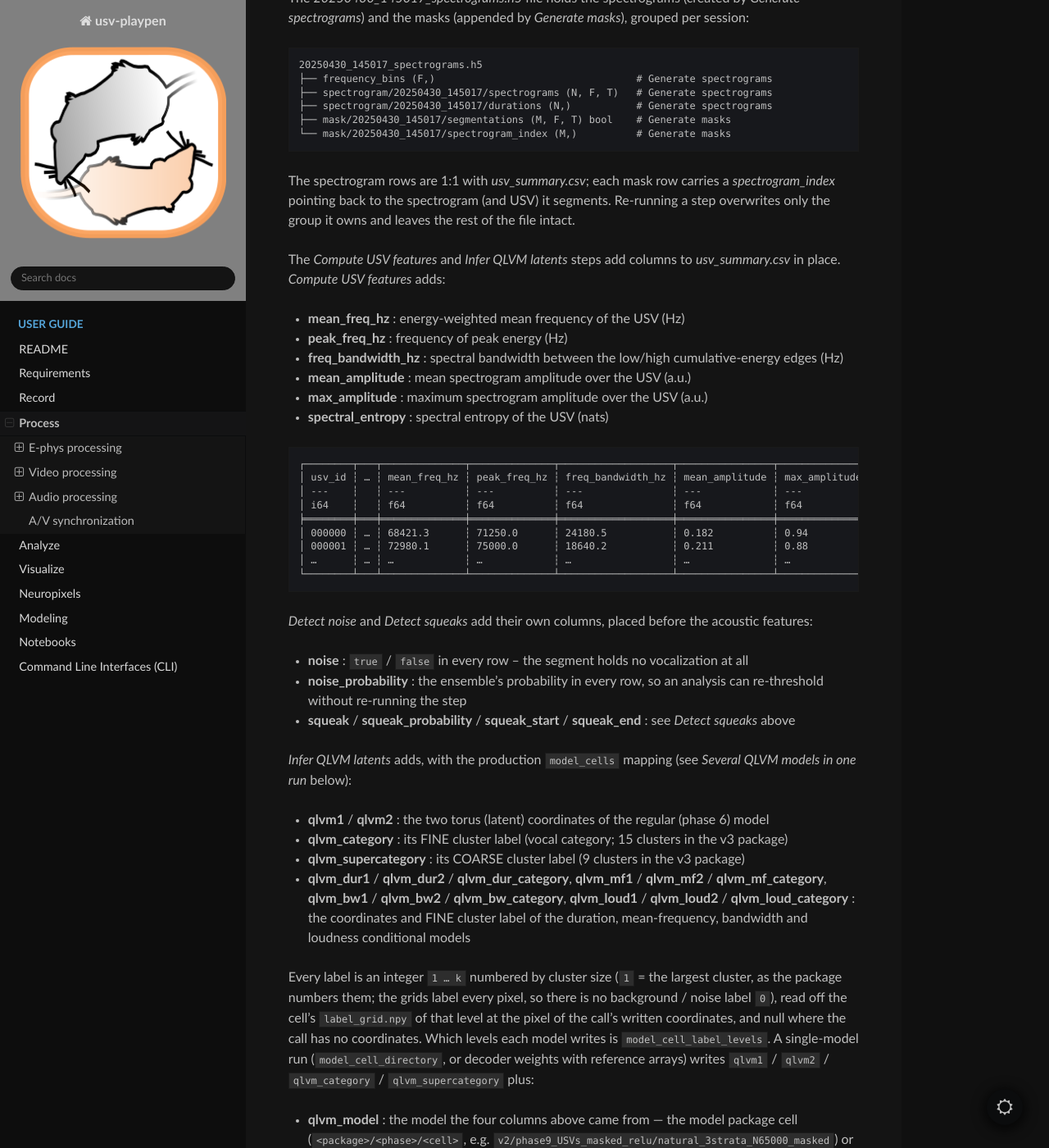
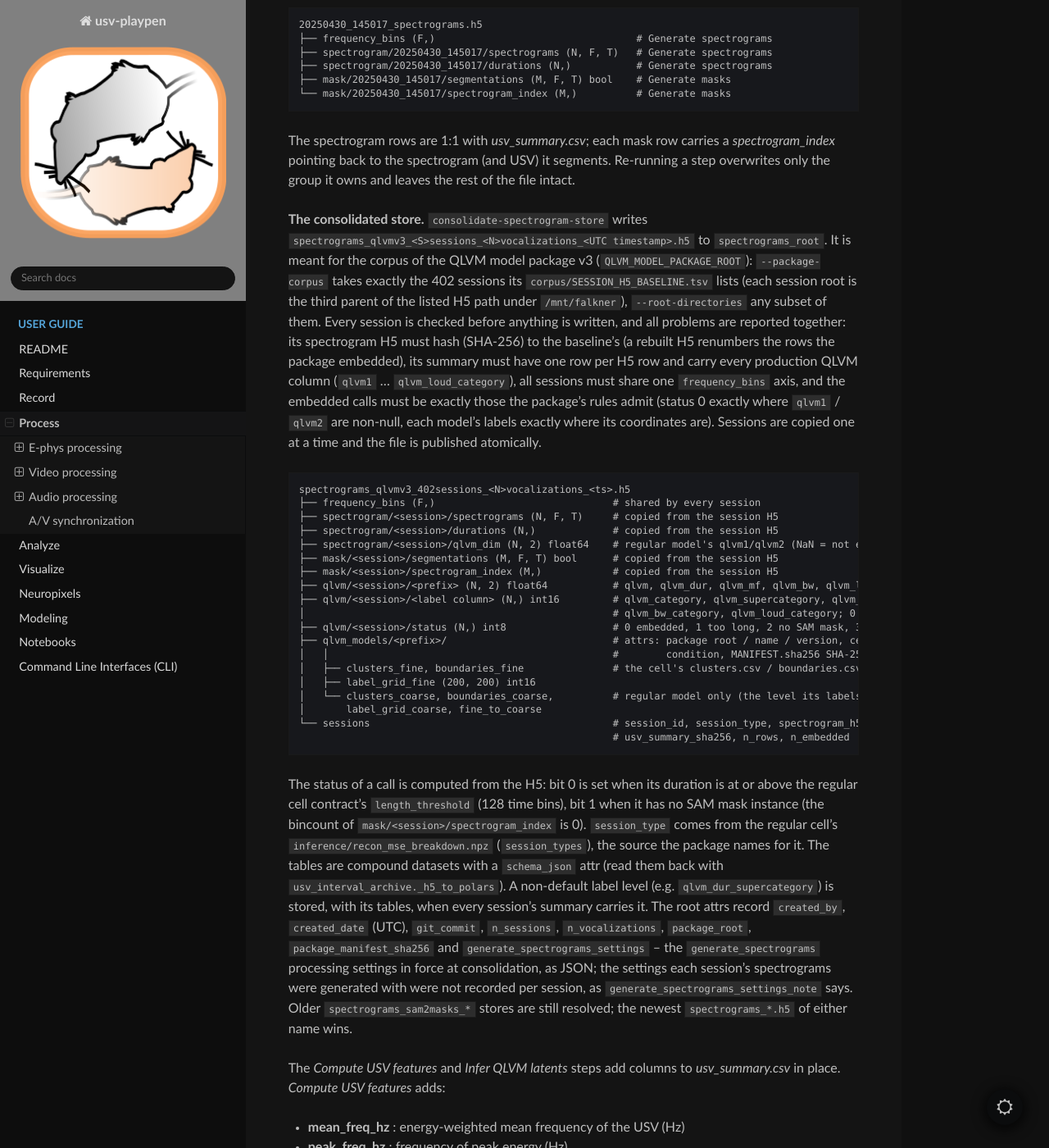
Before and after one commit to bartulem/usv-playpen, a Sphinx documentation site: the page built from docs/Process.rst, in a window 1280 px wide and 1400 px high, scrolled down 46495 px. Shown: the whole window at 82% size. Built offline with Sphinx 7.4.7 and the Read the Docs theme 3.1.0, drawn with Linux system fonts in a browser that asks for light colours; some of the changed text lies outside the part shown.

Commit message:
docs(processing): the QLVM v3 consolidated store layout and --package-corpus
Co-Authored-By: Claude Opus 5.5 (1M context) <noreply@anthropic.com>
Claude-Session: https://claude.ai/code/session_01UBevbBQVVjYW1YtK5R9jrZ

```diff
--- a/docs/CLI.rst
+++ b/docs/CLI.rst
@@ -653,18 +653,20 @@ Inference flow (per session): ``generate-usv-spectrograms`` → ``generate-usv-m
       --high-energy-frac    Upper edge of the bandwidth energy band.
 
 ``consolidate-spectrogram-store``
-``consolidate-spectrogram-store`` merges per-session spectrogram/mask H5 files into one multi-session store under ``spectrograms_root`` (shared ``frequency_bins`` axis, per-session ``spectrogram/<session>`` and ``mask/<session>`` groups, and a per-session ``qlvm_dim`` latent dataset injected from each summary's ``qlvm1``/``qlvm2`` columns). The store is written atomically as ``spectrograms_sam2masks_<S>sessions_<N>vocalizations_<timestamp>.h5``; consumers resolve the newest such file automatically.
+``consolidate-spectrogram-store`` merges per-session spectrogram/mask H5 files and the QLVM v3 columns of their USV summaries into one multi-session store under ``spectrograms_root``: the shared ``frequency_bins`` axis, per-session ``spectrogram/<session>`` and ``mask/<session>`` groups (plus ``spectrogram/<session>/qlvm_dim``, the regular model's ``qlvm1``/``qlvm2``), per-session ``qlvm/<session>/`` coordinates of all five production models (NaN = not embedded), int16 labels (0 = no label) and an int8 ``status`` (0 embedded, 1 too long, 2 no SAM mask, 3 both), a ``qlvm_models/<prefix>/`` group of provenance attrs and cluster tables / label grids per model, and a ``sessions`` table (session type, H5 and summary SHA-256, row and embedded counts). ``--package-corpus`` takes exactly the package's corpus sessions (its ``corpus/SESSION_H5_BASELINE.tsv``); every session's H5 must match the baseline's SHA-256 and its summary must carry the QLVM columns, or nothing is written. The store is written atomically as ``spectrograms_qlvmv3_<S>sessions_<N>vocalizations_<timestamp>.h5``; consumers resolve the newest ``spectrograms_*.h5`` (this or an older ``spectrograms_sam2masks_*`` store) automatically. The full layout is in *Process* (*The consolidated store*).
 
 .. code-block:: text
 
-    usage: consolidate-spectrogram-store [-h] --root-directories TEXT
-                                         [--spectrograms-root PATH]
+    usage: consolidate-spectrogram-store [-h] (--root-directories TEXT | --package-corpus)
+                                         [--package-root PATH] [--spectrograms-root PATH]
 
-    required arguments:
+    required arguments (exactly one):
       --root-directories    Comma-separated string of session root directory paths, in store order.
+      --package-corpus      Consolidate exactly the QLVM model package's corpus sessions, in the order of its SESSION_H5_BASELINE.tsv.
 
     optional arguments:
       -h, --help            Show this help message and exit.
+      --package-root        QLVM model package root whose models' columns and tables the store carries; defaults to the production v3 package.
       --spectrograms-root   Output directory the consolidated store is written to.
 
 ``build-qlvm-training-set``
--- a/docs/Process.rst
+++ b/docs/Process.rst
@@ -1404,7 +1404,7 @@ Once the curated *usv_summary.csv* exists (see *Curate DAS outputs* above), an i
 
    <br>
 
-The *Generate spectrograms* step computes a variance-weighted, multi-channel spectrogram of every USV (channels listed in the session metadata's ``excluded_channels`` are dropped from the average); *Generate masks* runs a YOLO box detector and prompts SAM2 to segment each call; *Compute USV features* derives per-USV spectral and amplitude features; and *Infer QLVM latents* embeds each spectrogram into the trained QLVM torus and assigns it a vocal category. The mask and latent steps run on the GPU and rely on two pre-trained models (see *Train spectrogram-pipeline models* below). The spectrogram and mask arrays are written to a new *spectrograms* subdirectory, while the acoustic features and QLVM latents are merged into *usv_summary.csv*. After a cohort of sessions has been processed, ``consolidate-spectrogram-store`` merges the per-session H5 files into one multi-session store under ``spectrograms_root`` (shared ``frequency_bins``, per-session ``spectrogram/<session>`` and ``mask/<session>`` groups, and a per-session ``qlvm_dim`` latent dataset injected from each summary's ``qlvm1``/``qlvm2``); the newest ``spectrograms_*.h5`` is picked up automatically by every consumer.
+The *Generate spectrograms* step computes a variance-weighted, multi-channel spectrogram of every USV (channels listed in the session metadata's ``excluded_channels`` are dropped from the average); *Generate masks* runs a YOLO box detector and prompts SAM2 to segment each call; *Compute USV features* derives per-USV spectral and amplitude features; and *Infer QLVM latents* embeds each spectrogram into the trained QLVM torus and assigns it a vocal category. The mask and latent steps run on the GPU and rely on two pre-trained models (see *Train spectrogram-pipeline models* below). The spectrogram and mask arrays are written to a new *spectrograms* subdirectory, while the acoustic features and QLVM latents are merged into *usv_summary.csv*. After a cohort of sessions has been processed, ``consolidate-spectrogram-store`` merges the per-session H5 files and the QLVM columns of their summaries into one multi-session store under ``spectrograms_root`` (layout below); the newest ``spectrograms_*.h5`` is picked up automatically by every consumer.
 
 The acoustic-feature and QLVM columns:
 
@@ -1448,6 +1448,32 @@ The *20250430_145017_spectrograms.h5* file holds the spectrograms (created by *G
     └── mask/20250430_145017/spectrogram_index (M,)          # Generate masks
 
 The spectrogram rows are 1:1 with *usv_summary.csv*; each mask row carries a *spectrogram_index* pointing back to the spectrogram (and USV) it segments. Re-running a step overwrites only the group it owns and leaves the rest of the file intact.
+
+**The consolidated store.** ``consolidate-spectrogram-store`` writes ``spectrograms_qlvmv3_<S>sessions_<N>vocalizations_<UTC timestamp>.h5`` to ``spectrograms_root``. It is meant for the corpus of the QLVM model package v3 (``QLVM_MODEL_PACKAGE_ROOT``): ``--package-corpus`` takes exactly the 402 sessions its ``corpus/SESSION_H5_BASELINE.tsv`` lists (each session root is the third parent of the listed H5 path under ``/mnt/falkner``), ``--root-directories`` any subset of them. Every session is checked before anything is written, and all problems are reported together: its spectrogram H5 must hash (SHA-256) to the baseline's (a rebuilt H5 renumbers the rows the package embedded), its summary must have one row per H5 row and carry every production QLVM column (``qlvm1`` … ``qlvm_loud_category``), all sessions must share one ``frequency_bins`` axis, and the embedded calls must be exactly those the package's rules admit (status 0 exactly where ``qlvm1`` / ``qlvm2`` are non-null, each model's labels exactly where its coordinates are). Sessions are copied one at a time and the file is published atomically.
+
+.. code-block:: text
+
+    spectrograms_qlvmv3_402sessions_<N>vocalizations_<ts>.h5
+    ├── frequency_bins (F,)                              # shared by every session
+    ├── spectrogram/<session>/spectrograms (N, F, T)     # copied from the session H5
+    ├── spectrogram/<session>/durations (N,)             # copied from the session H5
+    ├── spectrogram/<session>/qlvm_dim (N, 2) float64    # regular model's qlvm1/qlvm2 (NaN = not embedded); kept for older readers
+    ├── mask/<session>/segmentations (M, F, T) bool      # copied from the session H5
+    ├── mask/<session>/spectrogram_index (M,)            # copied from the session H5
+    ├── qlvm/<session>/<prefix> (N, 2) float64           # qlvm, qlvm_dur, qlvm_mf, qlvm_bw, qlvm_loud coordinates; NaN = not embedded
+    ├── qlvm/<session>/<label column> (N,) int16         # qlvm_category, qlvm_supercategory, qlvm_dur_category, qlvm_mf_category,
+    │                                                    # qlvm_bw_category, qlvm_loud_category; 0 = no label
+    ├── qlvm/<session>/status (N,) int8                  # 0 embedded, 1 too long, 2 no SAM mask, 3 both
+    ├── qlvm_models/<prefix>/                            # attrs: package root / name / version, cell, design, phase,
+    │   │                                                #        condition, MANIFEST.sha256 SHA-256, training_contract (JSON)
+    │   ├── clusters_fine, boundaries_fine               # the cell's clusters.csv / boundaries.csv (compound tables)
+    │   ├── label_grid_fine (200, 200) int16
+    │   └── clusters_coarse, boundaries_coarse,          # regular model only (the level its labels are written for)
+    │       label_grid_coarse, fine_to_coarse
+    └── sessions                                         # session_id, session_type, spectrogram_h5_sha256,
+                                                         # usv_summary_sha256, n_rows, n_embedded
+
+The status of a call is computed from the H5: bit 0 is set when its duration is at or above the regular cell contract's ``length_threshold`` (128 time bins), bit 1 when it has no SAM mask instance (the bincount of ``mask/<session>/spectrogram_index`` is 0). ``session_type`` comes from the regular cell's ``inference/recon_mse_breakdown.npz`` (``session_types``), the source the package names for it. The tables are compound datasets with a ``schema_json`` attr (read them back with ``usv_interval_archive._h5_to_polars``). A non-default label level (e.g. ``qlvm_dur_supercategory``) is stored, with its tables, when every session's summary carries it. The root attrs record ``created_by``, ``created_date`` (UTC), ``git_commit``, ``n_sessions``, ``n_vocalizations``, ``package_root``, ``package_manifest_sha256`` and ``generate_spectrograms_settings`` -- the ``generate_spectrograms`` processing settings in force at consolidation, as JSON; the settings each session's spectrograms were generated with were not recorded per session, as ``generate_spectrograms_settings_note`` says. Older ``spectrograms_sam2masks_*`` stores are still resolved; the newest ``spectrograms_*.h5`` of either name wins.
 
 The *Compute USV features* and *Infer QLVM latents* steps add columns to *usv_summary.csv* in place. *Compute USV features* adds:
 
```
